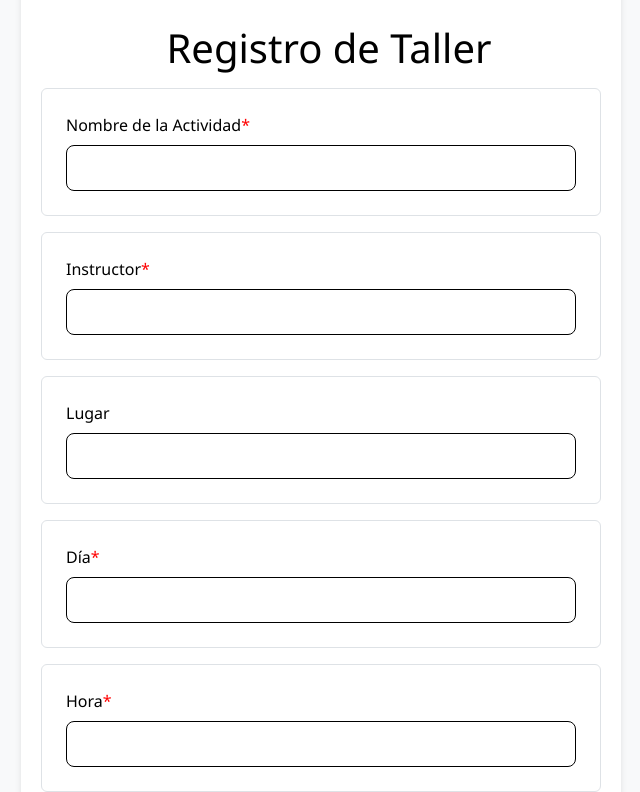
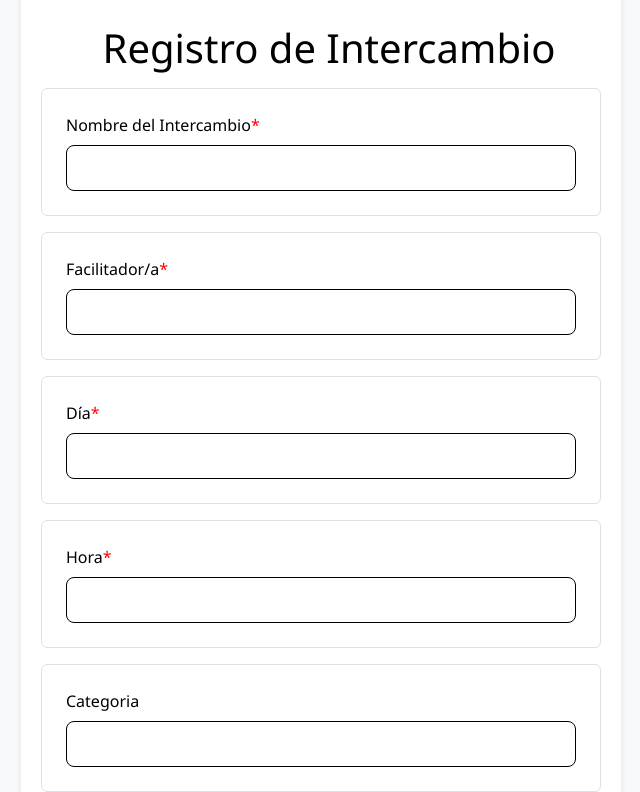
Before and after one commit to JonFdz/register-form-front, an Angular app: page /inscripciones/activities/register in a window 1280 px wide. Shown: the part 259-1051 px from the top of the page, without its empty margins (319-959 px from the left). Built offline with nearby package versions, Linux system fonts and the light colour scheme.

Commit message:
Added category and minor fixes

```diff
--- a/src/app/modules/content/components/activities/activities-form/activities-form.component.html
+++ b/src/app/modules/content/components/activities/activities-form/activities-form.component.html
@@ -7,7 +7,7 @@
         />
     </div>
     <h1 id="title" class="p-2 ms-3 d-flex justify-content-center">
-        Registro de Taller
+        Registro de Intercambio
     </h1>
     <form
         [formGroup]="activitiesForm"
@@ -17,7 +17,7 @@
     >
         <div class="mb-3 bg-white rounded border border-1 p-4">
             <label for="activity_name" class="form-label"
-                >Nombre de la Actividad<font color="red">*</font></label
+                >Nombre del Intercambio<font color="red">*</font></label
             >
             <input
                 formControlName="activity_name"
@@ -30,7 +30,7 @@
         </div>
         <div class="mb-3 bg-white rounded border border-1 p-4">
             <label for="instructor" class="form-label"
-                >Instructor<font color="red">*</font></label
+                >Facilitador/a<font color="red">*</font></label
             >
             <input
                 formControlName="instructor"
@@ -39,16 +39,6 @@
                 id="instructor"
                 name="instructor"
                 required
-            />
-        </div>
-        <div class="mb-3 bg-white rounded border border-1 p-4">
-            <label for="place" class="form-label">Lugar</label>
-            <input
-                formControlName="place"
-                type="text"
-                class="form-control"
-                id="place"
-                name="place"
             />
         </div>
         <div class="mb-3 bg-white rounded border border-1 p-4">
@@ -77,6 +67,16 @@
                 required
             />
         </div>
+		<div class="mb-3 bg-white rounded border border-1 p-4">
+            <label for="category" class="form-label">Categoria</label>
+            <input
+                formControlName="category"
+                type="text"
+                class="form-control"
+                id="category"
+                name="category"
+            />
+        </div>
         <div class="mb-3 bg-white rounded border border-1 p-4">
             <label for="description" class="form-label">Descripción</label>
             <textarea
--- a/src/app/modules/content/components/activities/activities-form/activities-form.component.ts
+++ b/src/app/modules/content/components/activities/activities-form/activities-form.component.ts
@@ -23,9 +23,9 @@ export class ActivitiesFormComponent implements OnInit {
 		this.activitiesForm = this.fb.group({
 			activity_name: ['', Validators.required],
 			instructor: ['', Validators.required],
-			place: [''],
 			day: ['', Validators.required],
 			hour: ['', Validators.required],
+			category: [''],
 			description: ['']
 		});
 	}
@@ -37,7 +37,7 @@ export class ActivitiesFormComponent implements OnInit {
 	onSubmit(): void {
 		if (this.activitiesForm.valid) {
 			this.activitiesService.createActivity(this.activitiesForm.value).subscribe((data: any) => {
-				console.log('Actividad creada');
+				console.log('Intercambio creado', data);
 				this.router.navigate(['/activities']);
 			});
 		} else {
--- a/src/app/modules/content/components/activities/activities-list/activities-list.component.html
+++ b/src/app/modules/content/components/activities/activities-list/activities-list.component.html
@@ -14,14 +14,14 @@
         <button class="btn btn-primary me-3" (click)="addNewActivity()">
             Añadir Nueva Entrada
         </button>
-        <div class="d-flex">
+        <div class="d-flex align-items-center">
             <i class="bi bi-funnel-fill me-2"></i>
             <!-- Icono de filtro, asegúrate de incluir Bootstrap Icons -->
             <label for="dayFilter" class="filter me-2">Filtrar por Día:</label>
             <select
                 id="dayFilter"
-                class="form-select"
-                [(ngModel)]="selectedDay"
+                class="form-select me-4"
+                [(ngModel)]="selectedDays"
                 (change)="filterActivities()"
                 style="width: auto"
             >
@@ -34,16 +34,33 @@
                 <option value="Sábado">Sábado</option>
                 <option value="Domingo">Domingo</option>
             </select>
+
+			<!-- Filtro por Categoría -->
+			<label for="categoryFilter" class="filter me-2">Filtrar por Categoría:</label>
+			<select
+				id="categoryFilter"
+				class="form-select"
+				[(ngModel)]="selectedCategories"
+				(change)="filterActivities()"
+				style="width: auto"
+			>
+				<option value="">Todas</option>
+				<option value="Arte">Arte</option>
+                <option value="Deportes">Deportes</option>
+                <option value="Cocina">Cocina</option>
+                <option value="Teatro">Teatro</option>
+			</select>
         </div>
     </div>
     <ul class="list-group">
-		<li *ngFor="let activity of filteredActivities" class="list-group-item">
+		<li *ngFor="let activity of filteredActivities; let i = index" class="list-group-item">
 			<div class="d-flex justify-content-between align-items-center">
 				<div>
-					<strong>Actividad:</strong> {{ activity.activity_name }} |
-					<strong>Instructor:</strong> {{ activity.instructor }} |
+					<strong>{{ i + 1 }}. Intercambio:</strong> {{ activity.activity_name }} |
+					<strong>Facilitador/a:</strong> {{ activity.instructor }} |
 					<strong>Día:</strong> {{ activity.day }} |
 					<strong>Hora:</strong> {{ activity.hour }}
+					<strong>Categoría:</strong> {{ activity.category ? activity.category : 'Sin categoría' }}
 				</div>
 			</div>
 		</li>
--- a/src/app/modules/content/components/activities/activities-list/activities-list.component.ts
+++ b/src/app/modules/content/components/activities/activities-list/activities-list.component.ts
@@ -22,7 +22,8 @@ import { Router } from '@angular/router';
 export class ActivitiesListComponent implements OnInit {
 	activities: Activity[] = [];
 	filteredActivities: Activity[] = [];
-	selectedDay: string = '';
+	selectedDays: string[] = [];
+	selectedCategories: string[] = [];
 
 	constructor(
 		private activitiesService: ActivitiesService,
@@ -38,12 +39,18 @@ export class ActivitiesListComponent implements OnInit {
 	}
 
 	filterActivities(): void {
-		if (this.selectedDay) {
-			this.filteredActivities = this.activities.filter(
-				activity => activity.day === this.selectedDay
+		this.filteredActivities = this.activities;
+
+		if (this.selectedDays.length > 0) {
+			this.filteredActivities = this.filteredActivities.filter(activity =>
+				this.selectedDays.some(day => activity.day.includes(day))
 			);
-		} else {
-			this.filteredActivities = this.activities;
+		}
+
+		if (this.selectedCategories.length > 0) {
+			this.filteredActivities = this.filteredActivities.filter(activity =>
+				this.selectedCategories.some(category => activity.category?.includes(category))
+			);
 		}
 	}
 
--- a/src/app/modules/content/models/activity.model.ts
+++ b/src/app/modules/content/models/activity.model.ts
@@ -2,8 +2,8 @@ export interface Activity {
 	activity_id?: number;
 	activity_name: string;
 	instructor: string;
-	place?: string;
 	day: string;
 	hour: string;
+	category?: string;
 	description?: string;
 }
```
